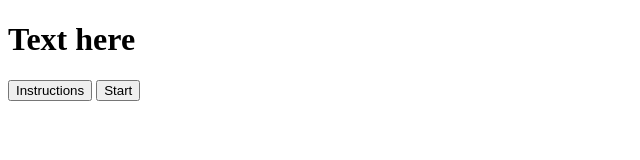
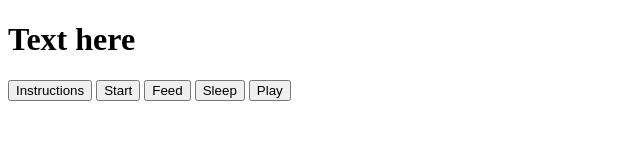
Before and after one commit to Janinenw/Tamagotchi-Mini-Project, a plain HTML site: page index.html in a window 1280 px wide. Shown: the whole page, without its empty margins (0-640 px from the left). Drawn offline with Linux system fonts and the light colour scheme.

Commit message:
eat, sleep, play buttons

```diff
--- a/index.html
+++ b/index.html
@@ -27,6 +27,10 @@
       <button id="instructions-button">Instructions</button>
       <button id="start-button">Start</button>
 
+    <button id="feed-button" onclick="feed()">Feed</button>
+    <button id="sleep-button" onclick="sleep()">Sleep</button>
+    <button id="play-button" onclick="play()">Play</button>
+
       <script src="./js/app.js"></script>
 </body>
 </html>
```
